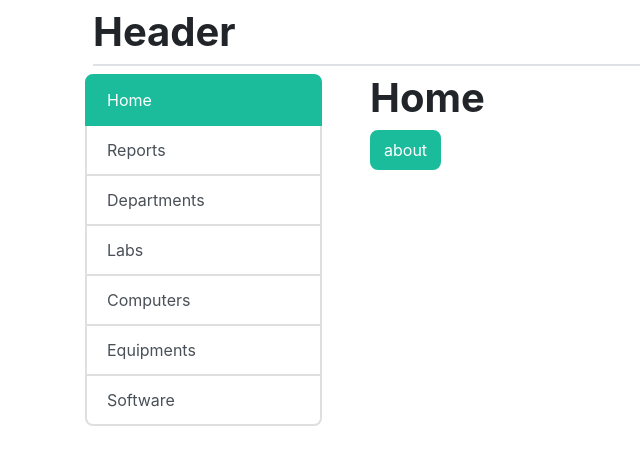
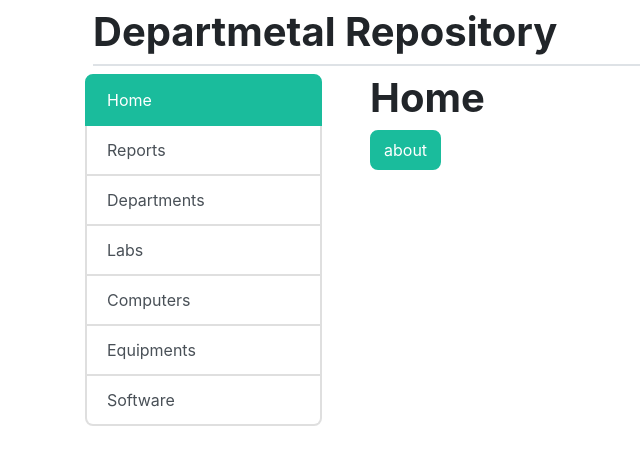
Before and after one commit to rinkeshsante/CollegeRepoFrontend, a React (Create React App) app: page /home in a window 1280 px wide. Shown: the top 464 px of the page, without its empty margins (9-649 px from the left). Built offline with nearby package versions, Linux system fonts and the light colour scheme.

Commit message:
changed the header of navbar

```diff
--- a/src/components/navbar.jsx
+++ b/src/components/navbar.jsx
@@ -4,7 +4,7 @@ export class Navbar extends Component {
   render() {
     return (
       <nav className="border-bottom m-2">
-        <h1>Header</h1>
+        <h1>Departmetal Repository</h1>
       </nav>
     );
   }
```
